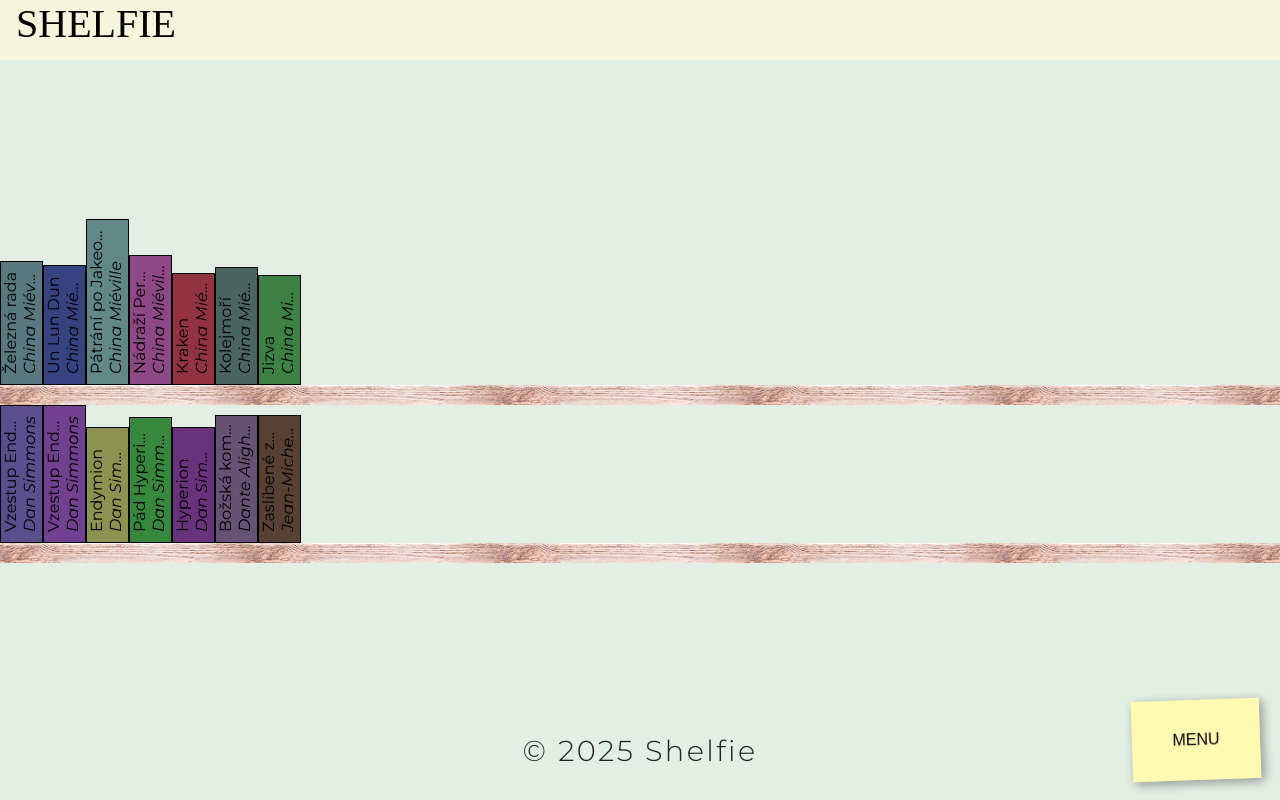
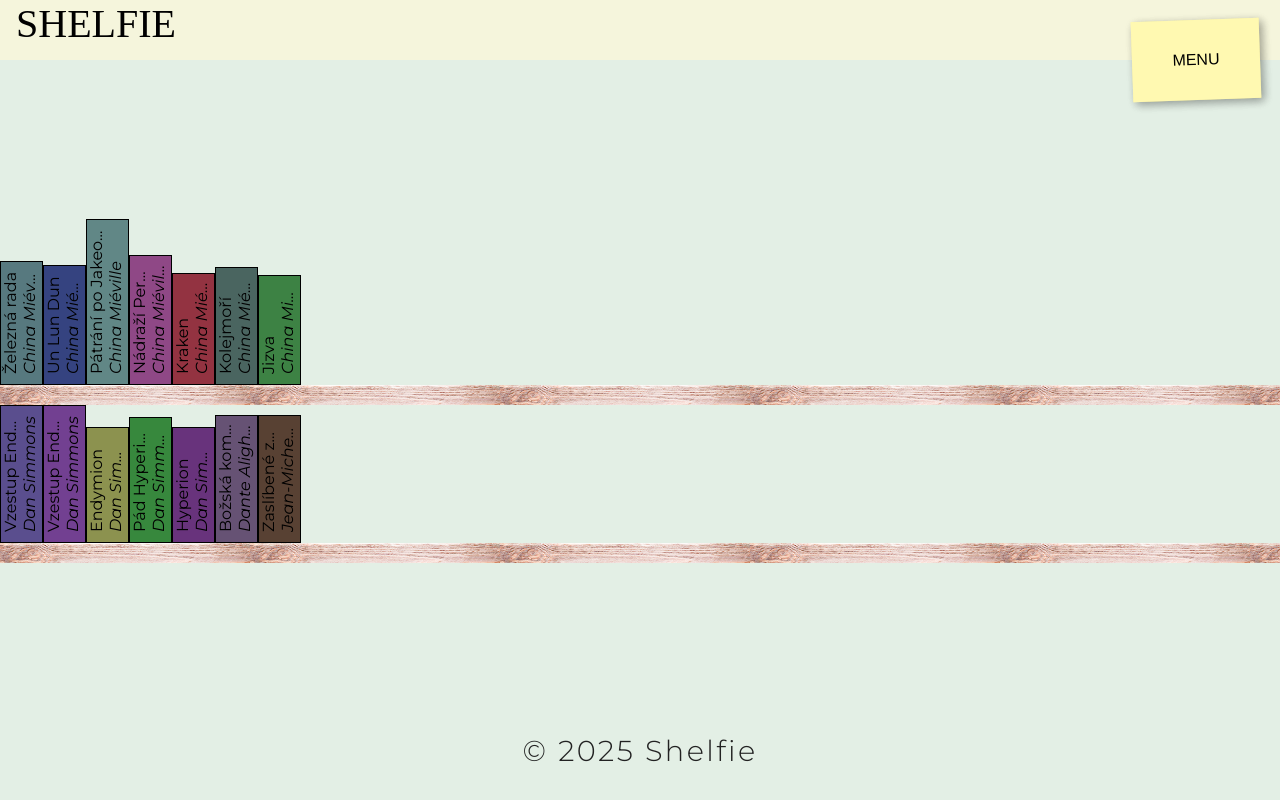
Before and after one commit to jficz/shelfie, a React (Vite) app: page / in a window 1280 px wide. Built offline with nearby package versions, Linux system fonts and the light colour scheme; a web font is replaced by a local one.

Commit message:
button situated in the right corner

```diff
--- a/src/components/BookShelf/BookShelf.css
+++ b/src/components/BookShelf/BookShelf.css
@@ -38,3 +38,11 @@
   transform: rotate(0deg) scale(1.02);
   box-shadow: 4px 4px 15px rgba(0, 0, 0, 0.3);
 }
+
+@media screen and (min-width: 660px) {
+  .button-menu {
+   top: 20px;
+   right: 20px;
+  }
+
+  }
--- a/src/components/Header/Header.css
+++ b/src/components/Header/Header.css
@@ -47,8 +47,6 @@
   }
   }
 
-
-
 @media screen and (min-width: 660px) {
   .header {
     background-image: none;
--- a/src/pages/LoadingPage/LoadingPage.css
+++ b/src/pages/LoadingPage/LoadingPage.css
@@ -20,7 +20,7 @@
   padding-top: 2rem;
 }
 
-
+/*
 @media (min-width: 660px) {
   .logo-big img {
     width: 14rem;
@@ -49,3 +49,4 @@
     padding-top: 4rem;
   }
 }
+*/
```
Also changed, not shown: src/components/Menu/Menu.css (line endings or trailing spaces).
